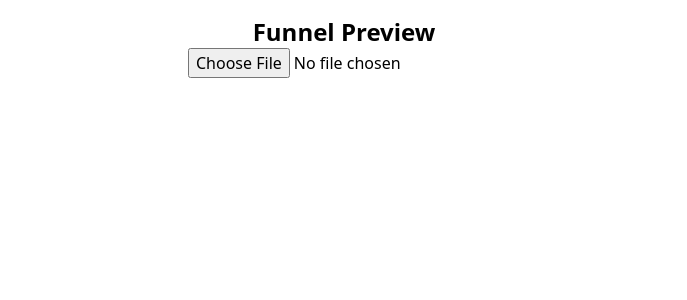
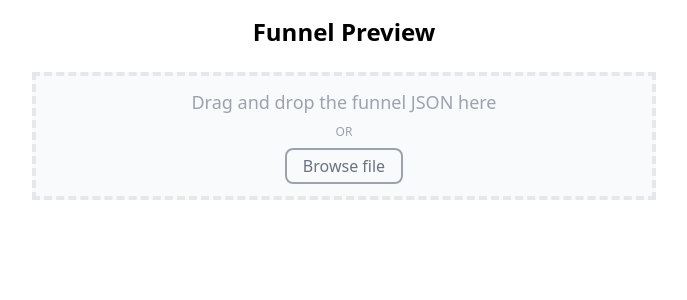
Before and after one commit to rbgoncalves/perspective-challenge, a Next.js app: page / in a window 1280 px wide. Shown: the top 300 px of the page, without its empty margins (296-983 px from the left). Built offline with nearby package versions, Linux system fonts and the light colour scheme.

Commit message:
feat(UI): improve funnel uploader UI

```diff
--- a/src/components/FileUploader.tsx
+++ b/src/components/FileUploader.tsx
@@ -1,14 +1,12 @@
-import { FunnelData } from '@/types';
-import React from 'react';
+import { FunnelData } from "@/types";
+import React from "react";
 
 type FileUploaderProps = {
   onFileUpload: (data: FunnelData) => void;
-}
+};
 
-export const FileUploader =({ onFileUpload }: FileUploaderProps) => {
-
-  const handleFileChange = (event: React.ChangeEvent<HTMLInputElement>) => {
-    const file = event.target.files?.[0];
+export const FileUploader = ({ onFileUpload }: FileUploaderProps) => {
+  const handleFileChange = (file: File | undefined) => {
     if (file) {
       const reader = new FileReader();
       reader.onload = (e) => {
@@ -19,9 +17,45 @@ export const FileUploader =({ onFileUpload }: FileUploaderProps) => {
     }
   };
 
+  const handleUpload = (event: React.ChangeEvent<HTMLInputElement>) => {
+    const file = event.target.files?.[0];
+    handleFileChange(file);
+  };
+
+  const handleDragOver = (event: React.DragEvent<HTMLInputElement>) => {
+    event.preventDefault();
+  };
+
+  const handleDrop = (event: React.DragEvent<HTMLInputElement>) => {
+    event.preventDefault();
+    const file = event.dataTransfer.files[0];
+    if (!file.name.endsWith(".json")) return;
+    handleFileChange(file);
+  };
+
   return (
-    <div>
-      <input type="file" accept=".json" onChange={handleFileChange} />
+    <div
+      className="w-1/2 h-32 flex flex-col justify-between items-center m-6 p-3 bg-gray-50 border-dashed border-4"
+      onDragOver={handleDragOver}
+      onDrop={handleDrop}
+    >
+      <span className="text-gray-400 text-lg font-medium">
+        Drag and drop the funnel JSON here
+      </span>
+      <span className="text-gray-400 text-xs font-medium">OR</span>
+      <input
+        type="file"
+        accept=".json"
+        onChange={handleUpload}
+        className="hidden"
+        id="file-input"
+      />
+      <label
+        htmlFor="file-input"
+        className="hover:bg-gray-100 text-gray-500 border-2 border-gray-400 text-s font-medium py-1 px-4 rounded-lg cursor-pointer"
+      >
+        Browse file
+      </label>
     </div>
   );
 };
```
